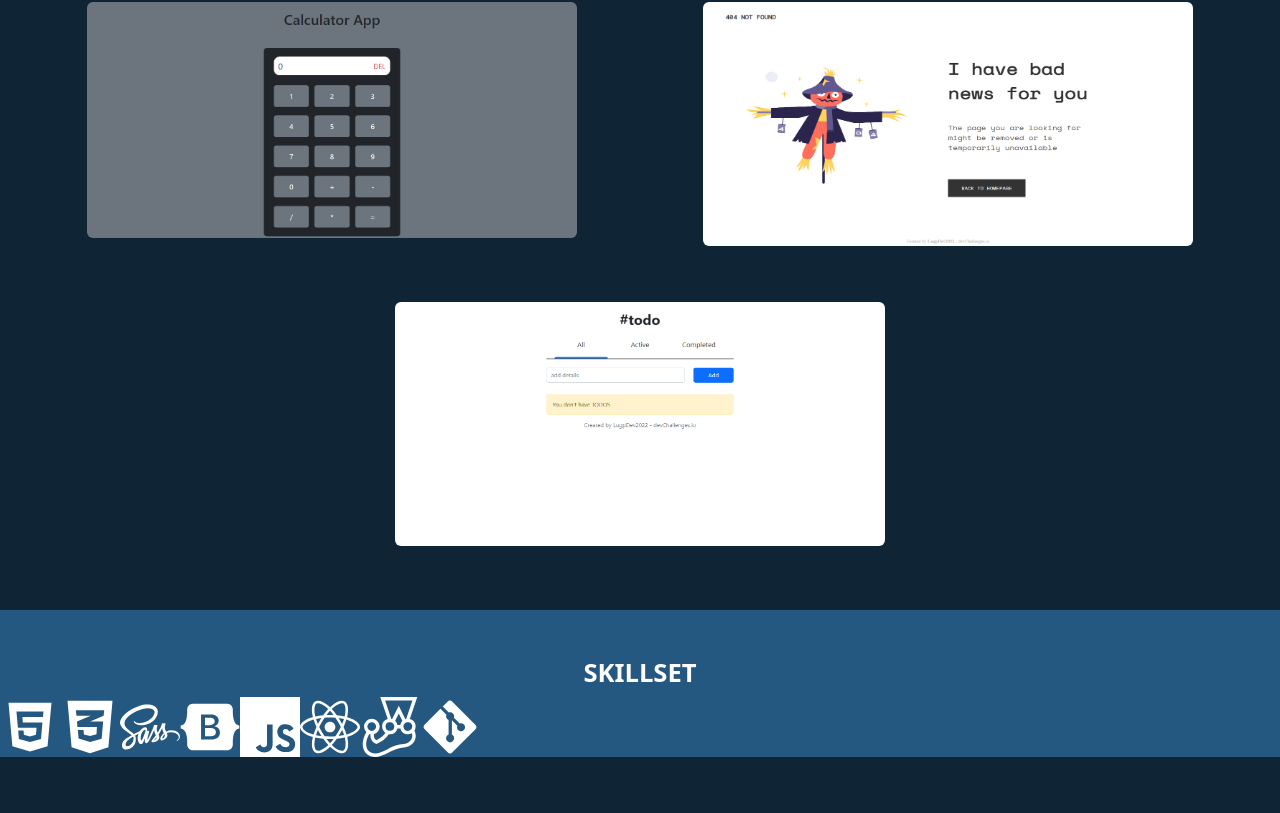
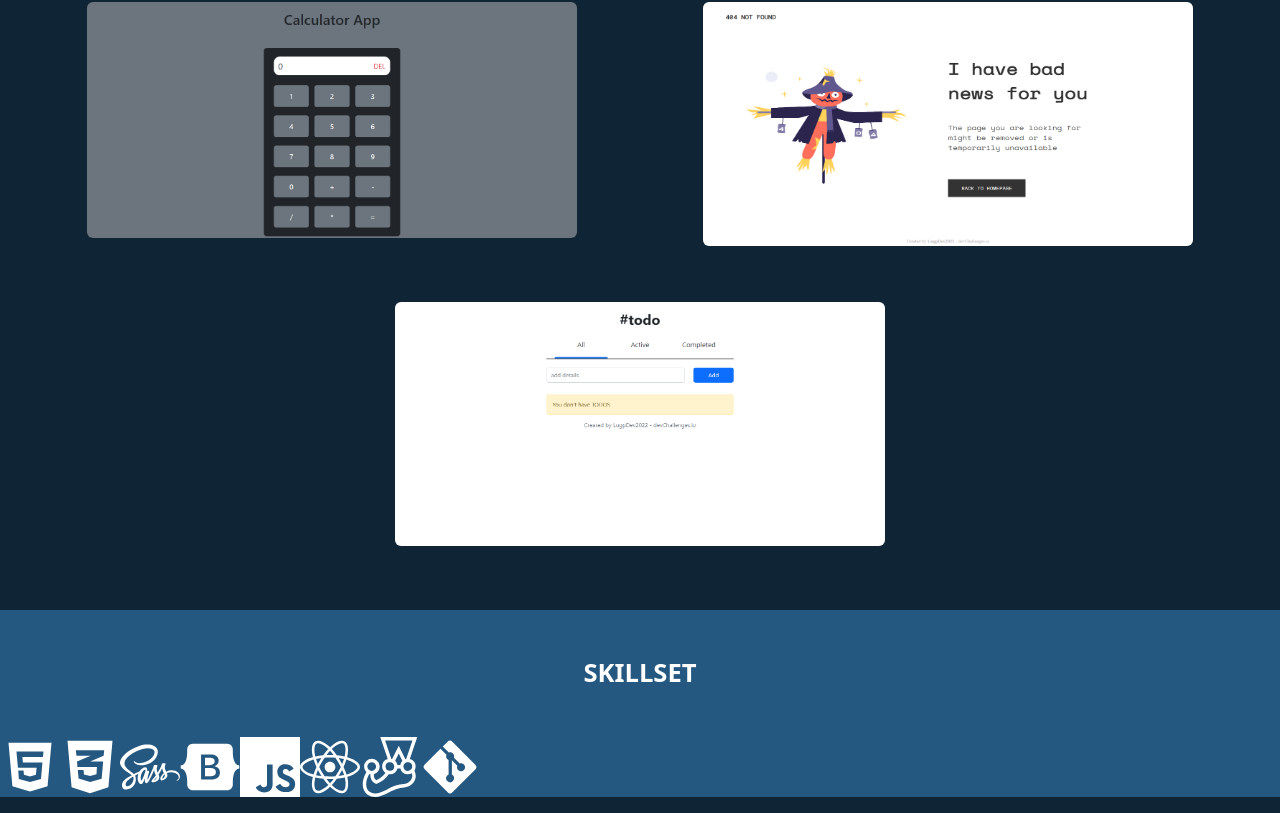
Before and after one commit to LugpDev2022/portfolio, a React (Vite) app: page / in a window 1280 px wide. Shown: the part 891-1704 px from the top of the page. Before the commit the page ends 1648 px from the top, so only its background shows below. Built offline with nearby package versions, Linux system fonts and the light colour scheme.

Commit message:
Add the tooltips to the skillset

```diff
--- a/src/components/Skillset.jsx
+++ b/src/components/Skillset.jsx
@@ -1,4 +1,4 @@
-import { Col, Row } from "react-bootstrap";
+import { Col, Container, OverlayTrigger, Row, Tooltip } from "react-bootstrap";
 import { AiFillHtml5 } from "react-icons/ai";
 import {
   FaCss3Alt,
@@ -11,19 +11,60 @@ import { SiJavascript, SiJest } from "react-icons/si";
 
 export const Skillset = () => {
   return (
-    <Row className="bg-secondary mt-3" id="skills">
+    <Row className="bg-secondary my-3" id="skills">
       <Col xs={12}>
-        <h3 className="subtitle mt-5">SKILLSET</h3>
+        <h3 className="subtitle my-5">SKILLSET</h3>
       </Col>
-      <Col xs={12}>
+      <Col xs={12} className="d-flex">
+        <OverlayTrigger overlay={<Tooltip id="tooltip-html">HTML</Tooltip>}>
+          <div>
             <AiFillHtml5 className="skillset-icon" />
+          </div>
+        </OverlayTrigger>
+
+        <OverlayTrigger overlay={<Tooltip id="tooltip-css">CSS</Tooltip>}>
+          <div>
             <FaCss3Alt className="skillset-icon" />
+          </div>
+        </OverlayTrigger>
+        <OverlayTrigger overlay={<Tooltip id="tooltip-sass">Sass</Tooltip>}>
+          <div>
             <FaSass className="skillset-icon" />
+          </div>
+        </OverlayTrigger>
+        <OverlayTrigger
+          overlay={<Tooltip id="tooltip-bootstrap">Bootstrap 5</Tooltip>}
+        >
+          <div>
             <FaBootstrap className="skillset-icon" />
+          </div>
+        </OverlayTrigger>
+
+        <OverlayTrigger
+          overlay={<Tooltip id="tooltip-javascript">JavaScript</Tooltip>}
+        >
+          <div>
             <SiJavascript className="skillset-icon" />
+          </div>
+        </OverlayTrigger>
+
+        <OverlayTrigger overlay={<Tooltip id="tooltip-react">React</Tooltip>}>
+          <div>
             <FaReact className="skillset-icon" />
+          </div>
+        </OverlayTrigger>
+
+        <OverlayTrigger overlay={<Tooltip id="tooltip-jest">Jest</Tooltip>}>
+          <div>
             <SiJest className="skillset-icon" />
+          </div>
+        </OverlayTrigger>
+
+        <OverlayTrigger overlay={<Tooltip id="tooltip-git">Git</Tooltip>}>
+          <div>
             <FaGitAlt className="skillset-icon" />
+          </div>
+        </OverlayTrigger>
       </Col>
     </Row>
   );
--- a/src/scss/main.scss
+++ b/src/scss/main.scss
@@ -79,6 +79,7 @@ body {
 }
 
 .skillset-icon {
+  display: block;
   height: 60px;
   width: 60px;
 }
```
Lines whose indentation alone changed are shown as unchanged.
